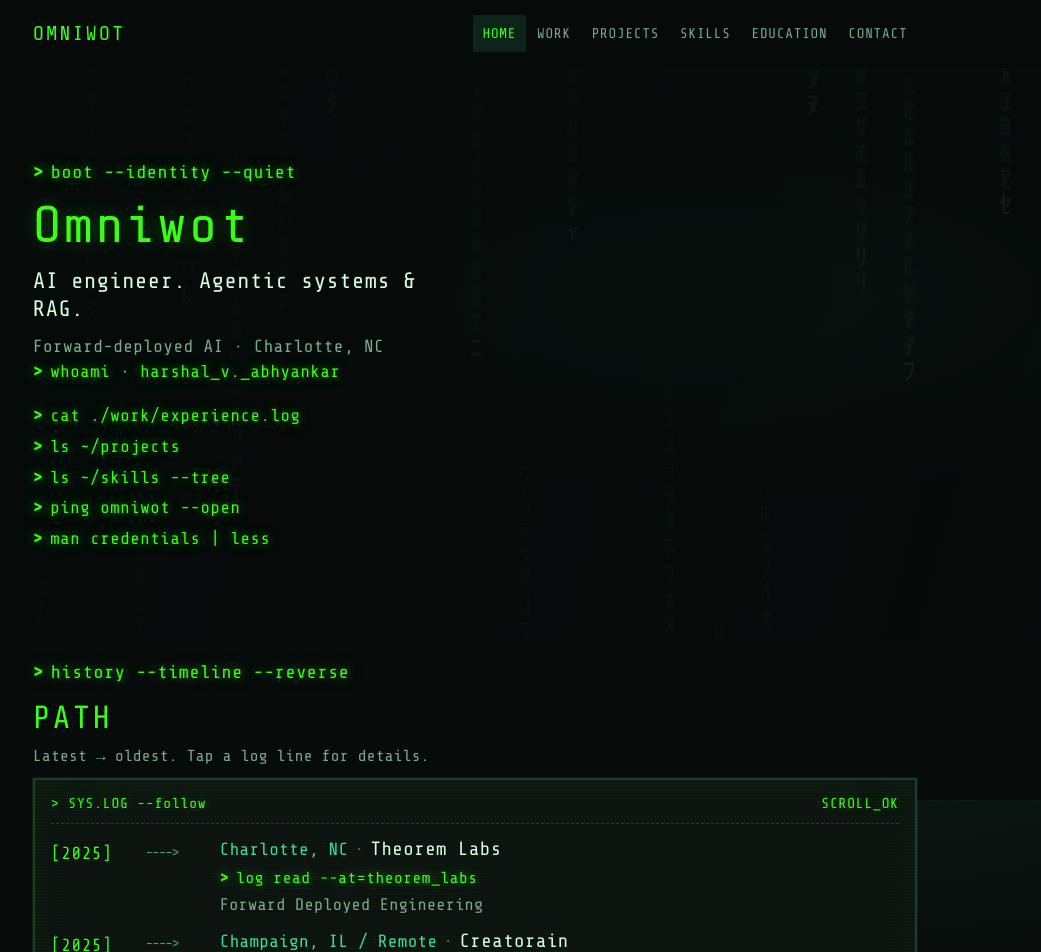
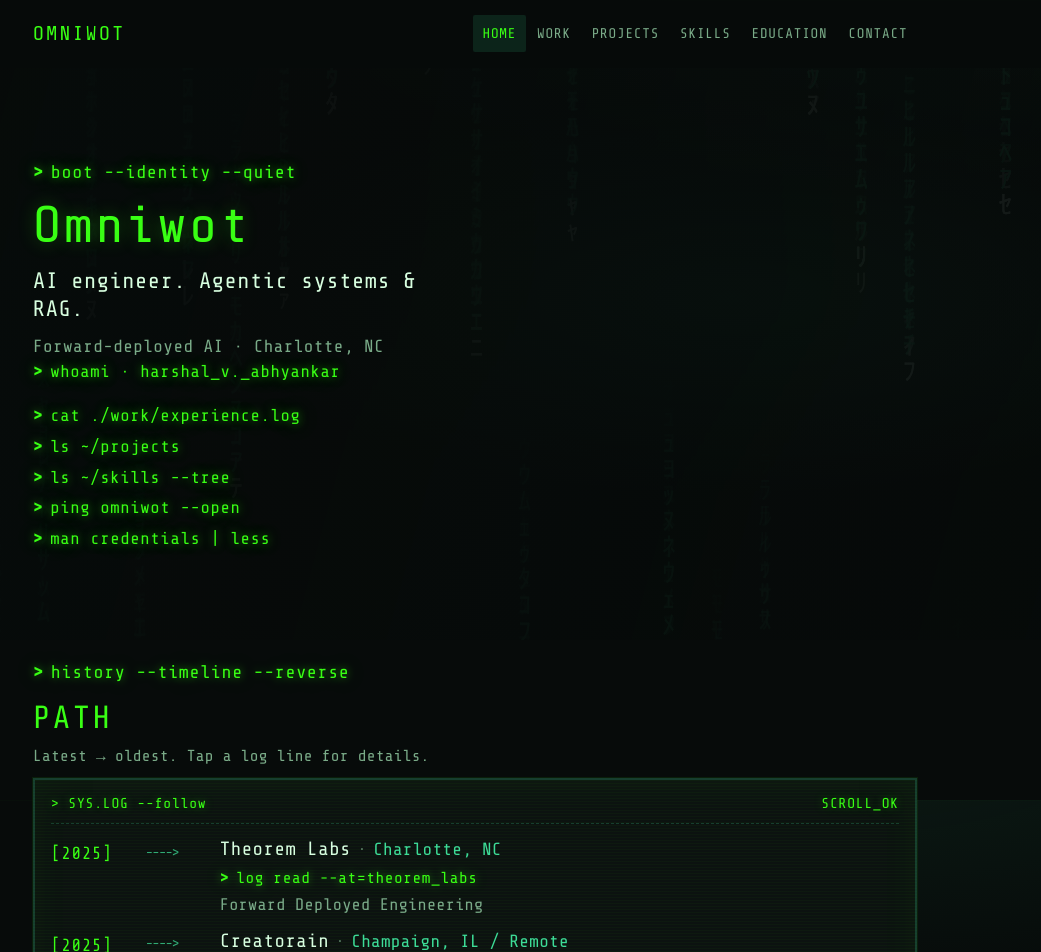
Before and after one commit to Omniwot/portfolio, a React (Vite) app: page / in a window 1280 px wide. Shown: the top 952 px of the page, without its empty margins (165-1206 px from the left). Built offline with nearby package versions, Linux system fonts and the light colour scheme.

Commit message:
Put org names before locations on timeline and work pages.
Co-authored-by: Cursor <cursoragent@cursor.com>

```diff
--- a/src/components/Experience.tsx
+++ b/src/components/Experience.tsx
@@ -40,11 +40,11 @@ export default function Experience() {
                   <article className={styles.role}>
                     <div className={styles.roleMeta}>
                       <p className={styles.org}>
-                        <span className={styles.orgLocation}>{role.location}</span>
+                        <span>{role.company}</span>
                         <span className={styles.orgSep} aria-hidden="true">
                           ·
                         </span>
-                        <span>{role.company}</span>
+                        <span className={styles.orgLocation}>{role.location}</span>
                       </p>
                       {role.url ? (
                         <CommandLink
--- a/src/components/Timeline.tsx
+++ b/src/components/Timeline.tsx
@@ -56,11 +56,11 @@ export default function Timeline() {
                     </span>
                     <div className={styles.copy}>
                       <p className={styles.org}>
-                        <span className={styles.location}>{event.location}</span>
+                        <span>{event.label}</span>
                         <span className={styles.orgSep} aria-hidden="true">
                           ·
                         </span>
-                        <span>{event.label}</span>
+                        <span className={styles.location}>{event.location}</span>
                       </p>
                       <CommandLink
                         command={`log read --at=${slugify(event.label, 20)}`}
```
